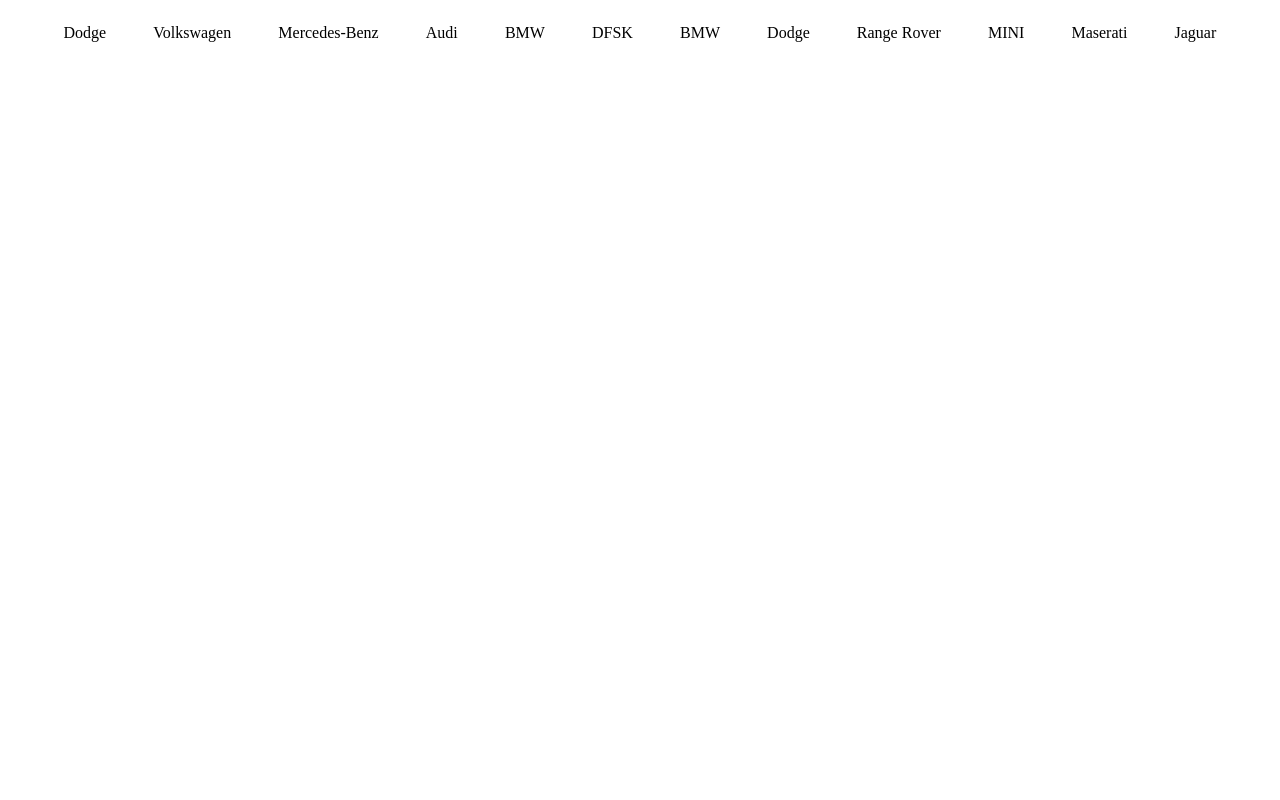
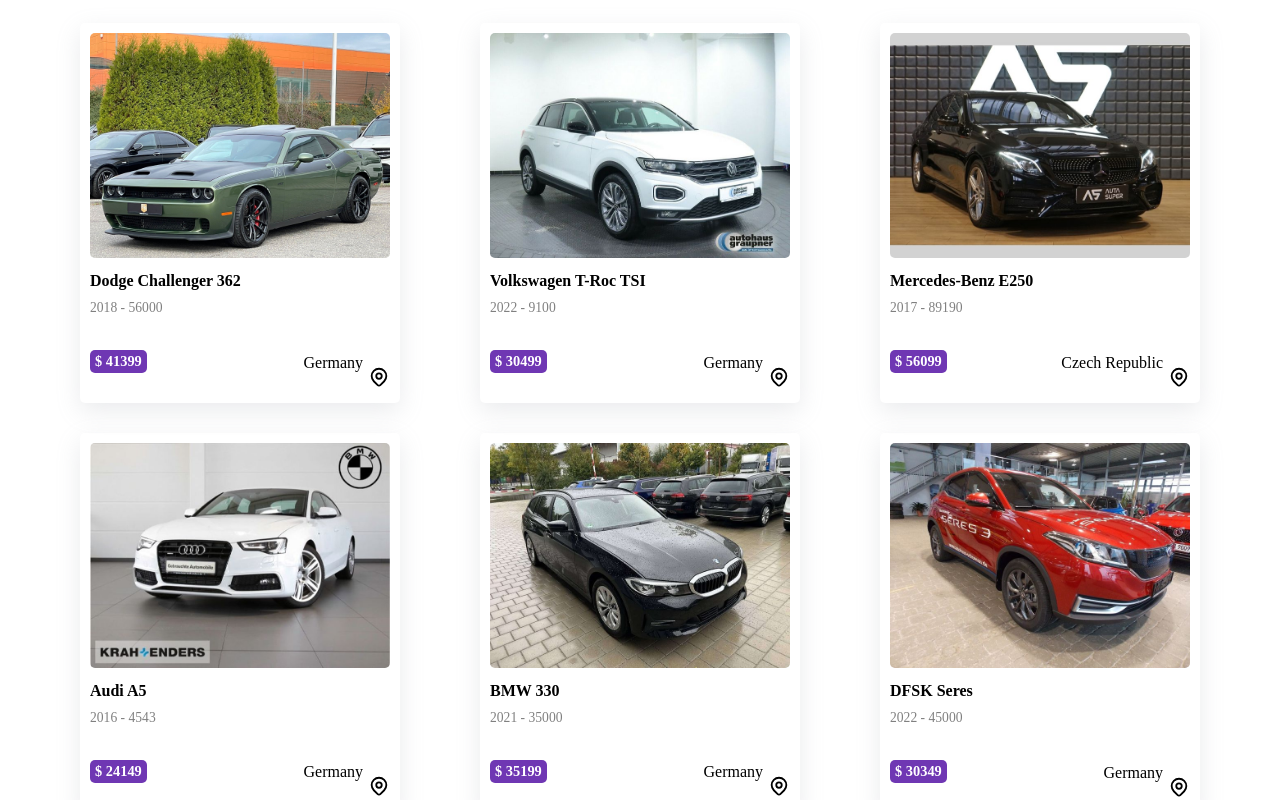
Before and after one commit to Mohammad-jf/car-sales, a Next.js app: page /cars in a window 1280 px wide. Shown: the top 800 px of the page. Built offline with nearby package versions, Linux system fonts and the light colour scheme.

Commit message:
card module

```diff
--- /dev/null
+++ b/components/module/Card.jsx
@@ -0,0 +1,24 @@
+import styles from './card.module.css'
+import Location from '../icons/Location'
+
+
+const Card = (props) => {
+    const { name, id, image, price, model, year, distance, location } = props
+
+    return (
+        <div className={styles.container}>
+            <img src={image} className={styles.image} />
+            <h4 className={styles.title}>{`${name} ${model}`}</h4>
+            <p className={styles.detail}>{`${year} - ${distance}`}</p>
+            <div className={styles.footer}>
+                <p className={styles.price}>$ {price}</p>
+                <div className={styles.location}>
+                    <p>{location}</p>
+                    <Location />
+                </div>
+            </div>
+        </div>
+    )
+}
+
+export default Card
--- /dev/null
+++ b/components/module/card.module.css
@@ -0,0 +1,47 @@
+.container {
+  box-shadow: rgba(149, 157, 165, 0.2) 0px 8px 24px;
+  width: fit-content;
+  border-radius: 5px;
+  overflow: hidden;
+  padding: 10px;
+  margin: 15px;
+}
+
+.image {
+  width: 300px;
+  border-radius: 5px;
+}
+
+.title {
+  margin: 10px 0;
+}
+
+.detail {
+  font-size: 0.85rem;
+  color: grey;
+  margin: 5px 0;
+}
+
+.footer {
+  display: flex;
+  justify-content: space-between;
+  margin: 20px 0 5px;
+}
+
+.price {
+  background-color: #6f37b3;
+  padding: 3px 5px;
+  color: white;
+  border-radius: 5px;
+  font-size: 0.9rem;
+  font-weight: 700;
+}
+
+.location {
+  display: flex;
+  align-items: flex-end;
+}
+
+.location p {
+  margin-right: 5px;
+}
--- a/components/templates/CarsPage.jsx
+++ b/components/templates/CarsPage.jsx
@@ -1,11 +1,13 @@
 import React from 'react'
 import styles from './carsPage.module.css'
+import Card from '../module/Card'
+
 
 
 function CarsPage({ carsData }) {
     return (
         <div className={styles.container}>
-            {carsData.map((car) => <p key={car.id}>{car.name}</p>)}
+            {carsData.map((car) => <Card {...car} key={car.id} />)}
         </div>
     )
 }
```
